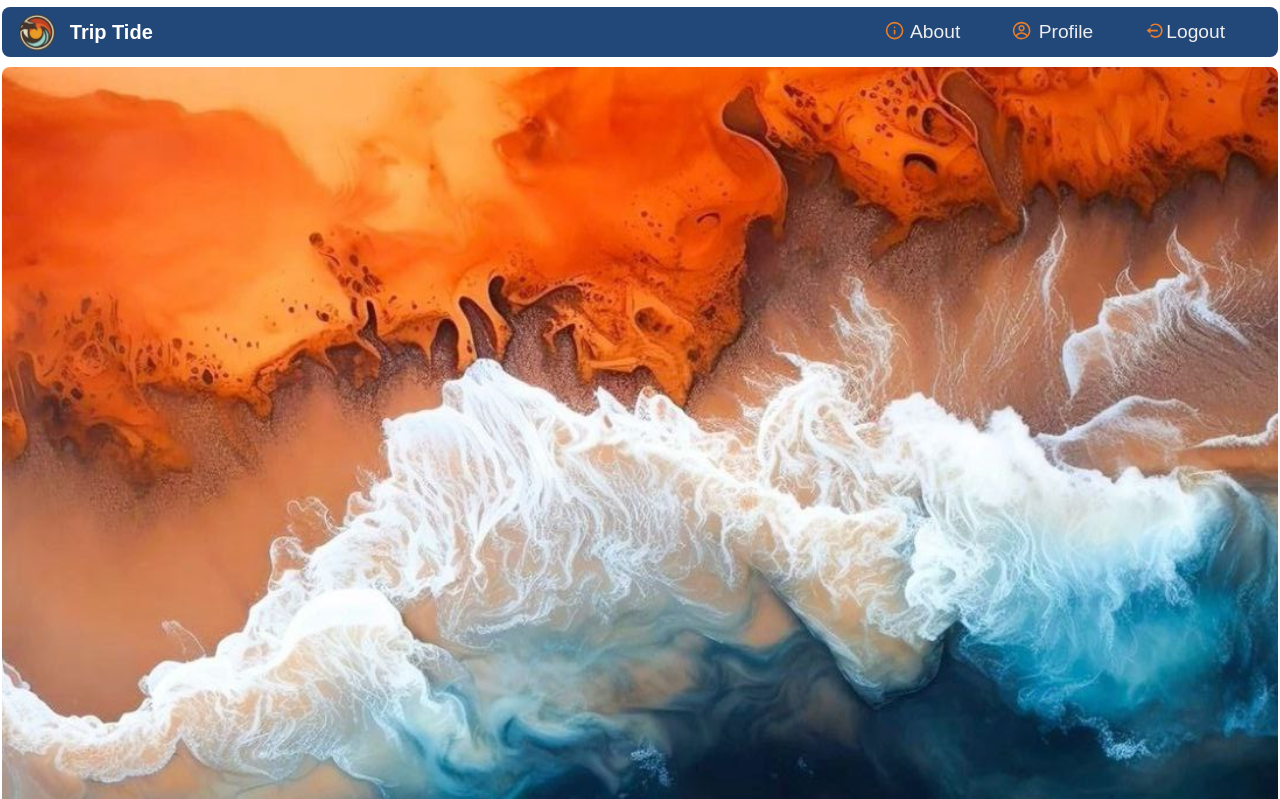
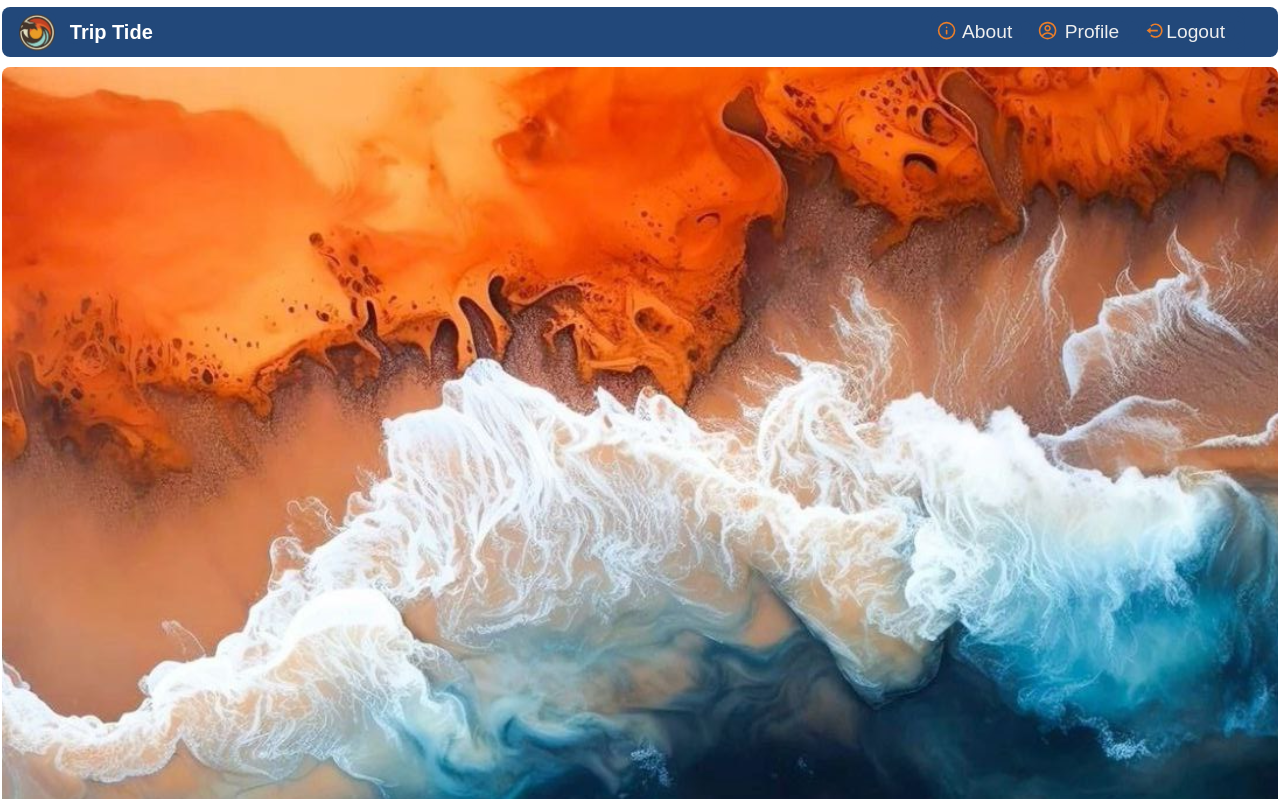
Before and after one commit to dice-iust/frontend, a React (Create React App) app: page /Main in a window 1280 px wide. Shown: the top 799 px of the page. Built offline with nearby package versions, Linux system fonts and the light colour scheme; no server answers; a web font is replaced by a local one.

Commit message:
Fix :fix margin

```diff
--- a/src/Components/LandingPage/Components/landing.scss
+++ b/src/Components/LandingPage/Components/landing.scss
@@ -95,7 +95,7 @@ header .container {
   justify-content: flex-start; /* Align items to the top, not center */
   height: calc(100vh - 60px); /* Adjust this value to the height of your navbar */
   padding: 2rem;             /* Padding for spacing */
-  padding-top: 8px;        /* Add extra padding if needed for spacing below the navbar */
+  padding-top: 0px;        /* Add extra padding if needed for spacing below the navbar */
   text-align: center;        /* Center text alignment */
   position: relative;        /* Positioning within the container */
   z-index: 1;                /* Maintain layer order */
@@ -112,7 +112,7 @@ header .container {
   color: white; /* Default text color */
   z-index: 3; /* Ensure text is above aurora */
   animation: textColorChange 6s linear infinite; /* Add text color change animation */
-  margin-top: -2px;
+  margin-top: -20px;
 }
 
 
--- a/src/Components/tourspage/Nav.scss
+++ b/src/Components/tourspage/Nav.scss
@@ -38,7 +38,7 @@
 
         a {
             // margin: 0 0.2rem;
-            margin-left: 15px;
+            margin-left: 2px;
             color: var(--textColor);
             text-decoration: none;
             font-size: 1.2rem;
--- a/src/Components/tourspage/categories/Shorttrips.scss
+++ b/src/Components/tourspage/categories/Shorttrips.scss
@@ -294,7 +294,10 @@
     }
   }
 
-  @media (max-width: 576px) {
+  @media (max-width: 480px) {
+    .tour-card-spring {
+      width: calc(100% - 0px); /* One card per row on small screens */
+    }
     .tour-info-spring {
       .tour-name-spring {
         font-size: 0.8em;
--- a/src/Components/tourspage/categories/Upcomingtrips.scss
+++ b/src/Components/tourspage/categories/Upcomingtrips.scss
@@ -297,7 +297,8 @@
   }
 }
 
-@media (max-width: 576px) {
+@media (max-width: 480px) {
+
   .tour-info2 {
     .tour-name2 {
       font-size: 0.8em;
```
